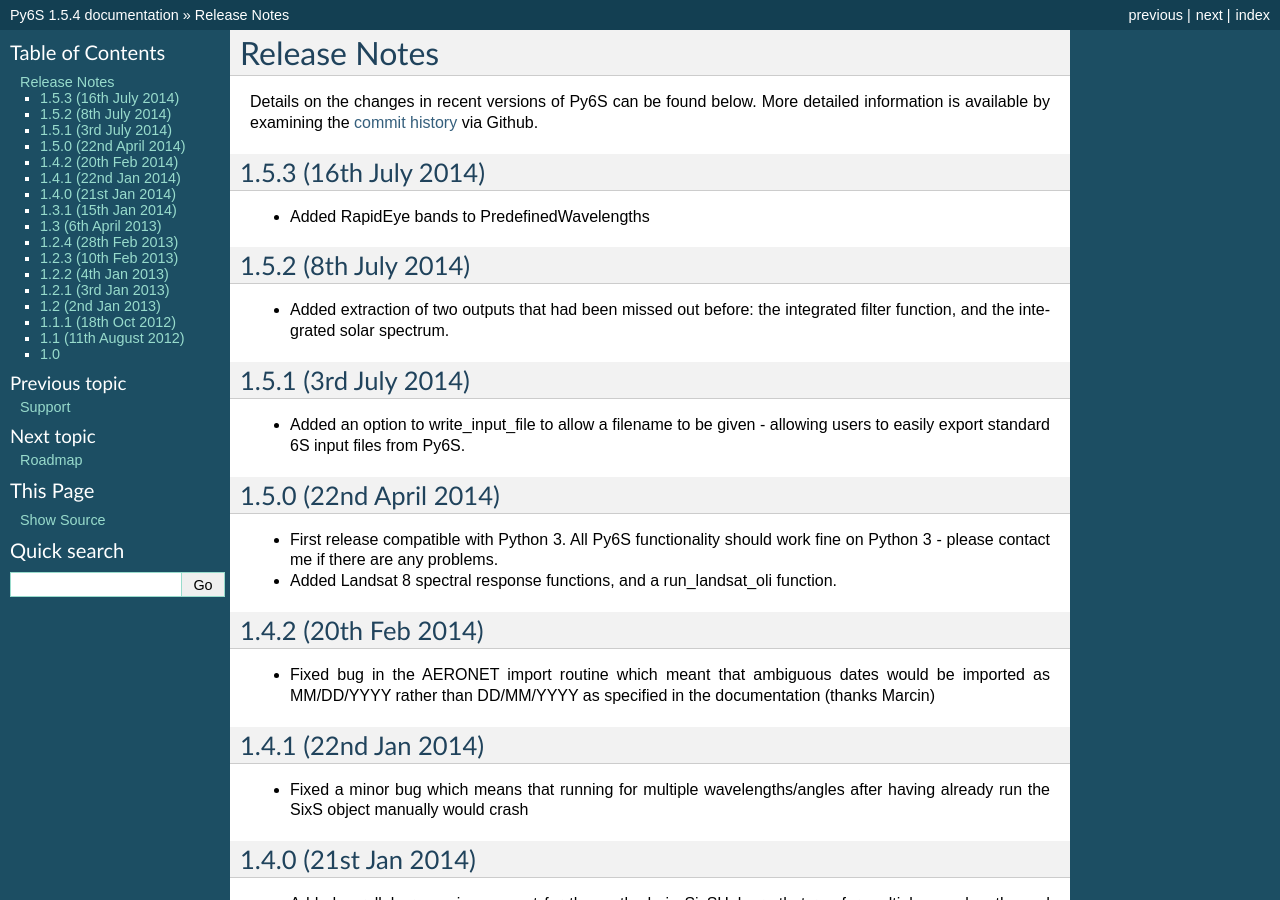
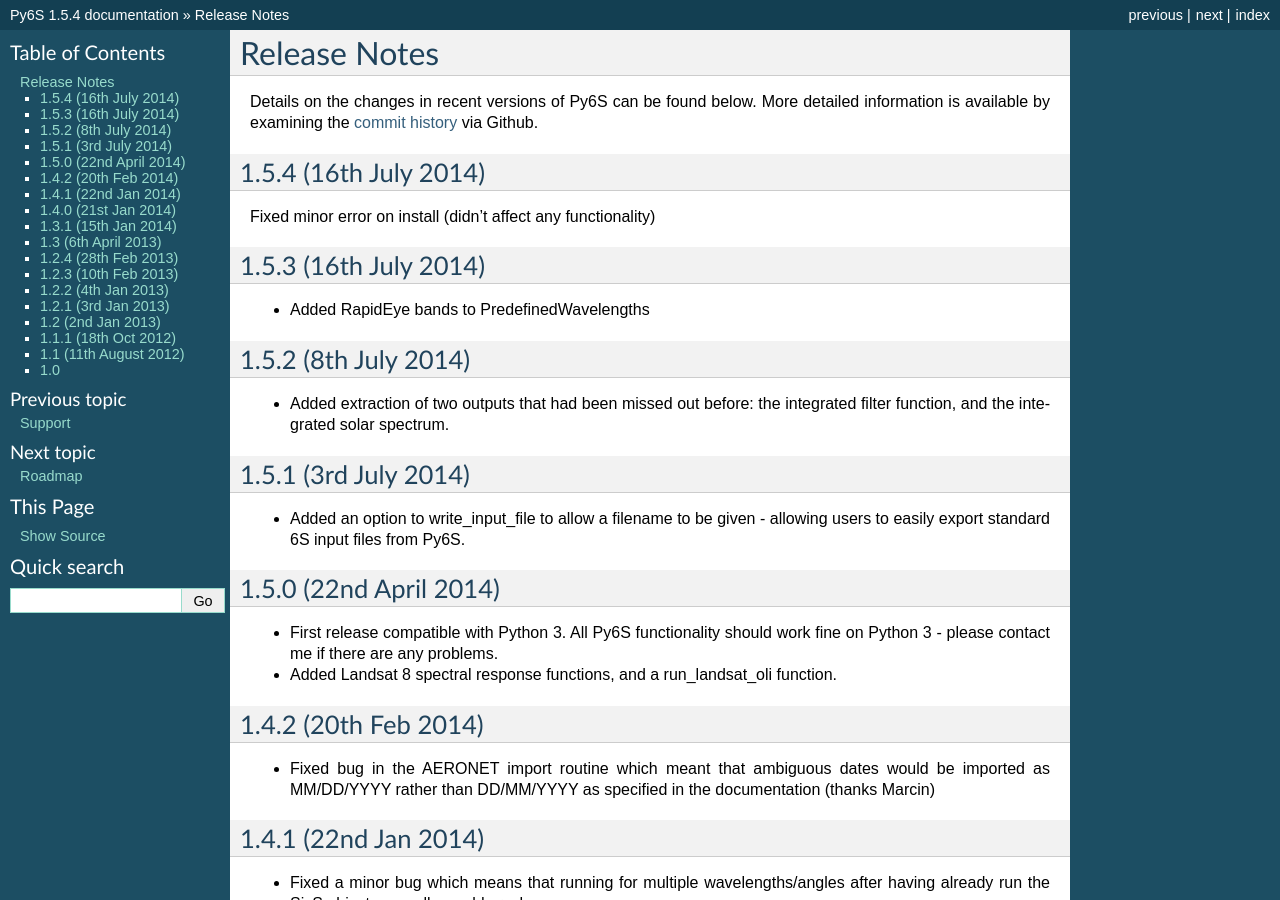
Before and after one commit to robintw/Py6S, a Sphinx documentation site: the page built from doc/source/releasenotes.rst, in a window 1280 px wide and 900 px high. Built offline with Sphinx 7.4.7, drawn with Linux system fonts in a browser that asks for light colours.

Commit message:
Updated release notes for v1.5.4

```diff
--- a/doc/source/releasenotes.rst
+++ b/doc/source/releasenotes.rst
@@ -2,6 +2,10 @@
 -------------
 
 Details on the changes in recent versions of Py6S can be found below. More detailed information is available by examining the `commit history <https://github.com/robintw/Py6S/commits/master/>`_ via Github.
+
+1.5.4 (16th July 2014)
+^^^^^^^^^^^^^^^^^^^^^^
+Fixed minor error on install (didn't affect any functionality)
 
 1.5.3 (16th July 2014)
 ^^^^^^^^^^^^^^^^^^^^^^
```
